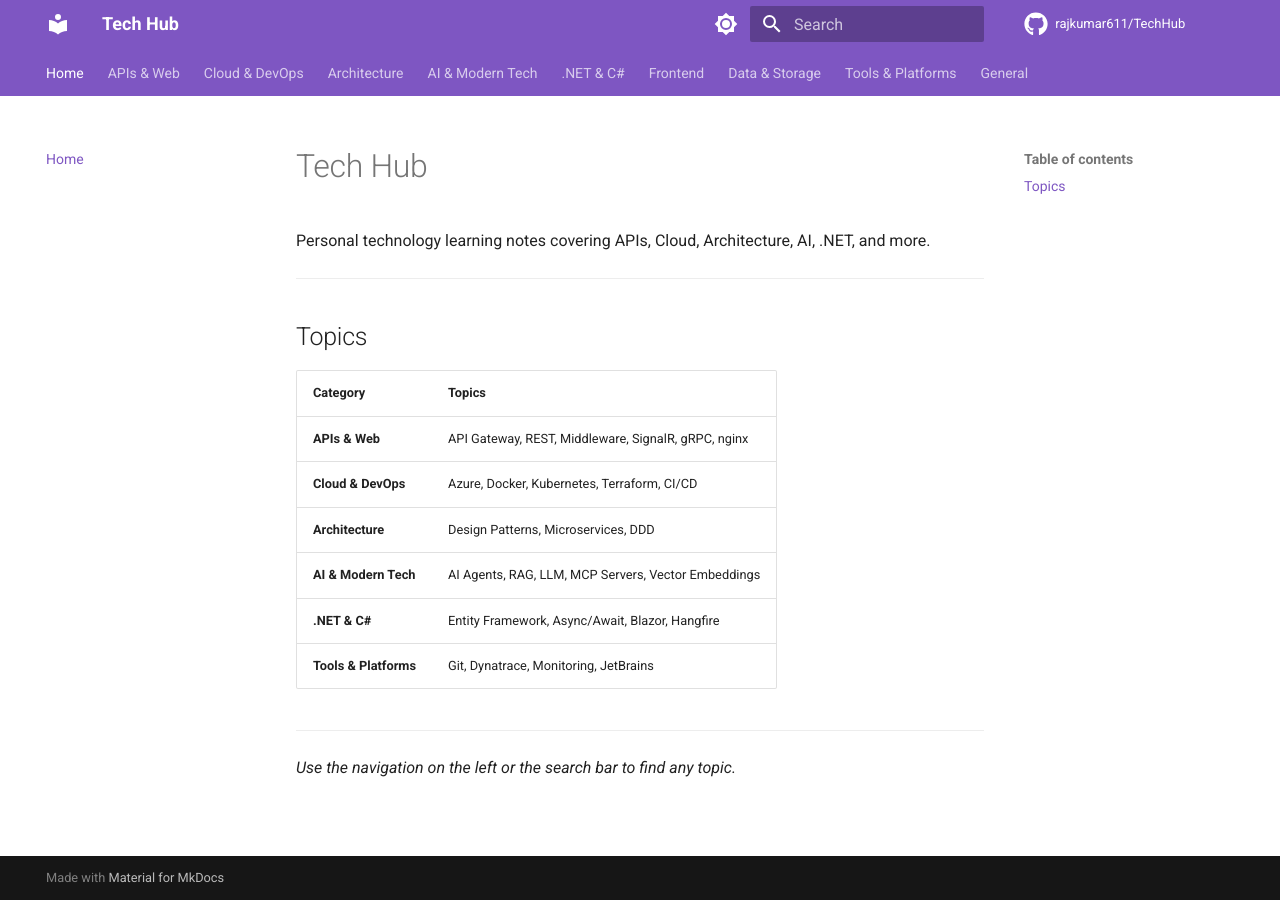
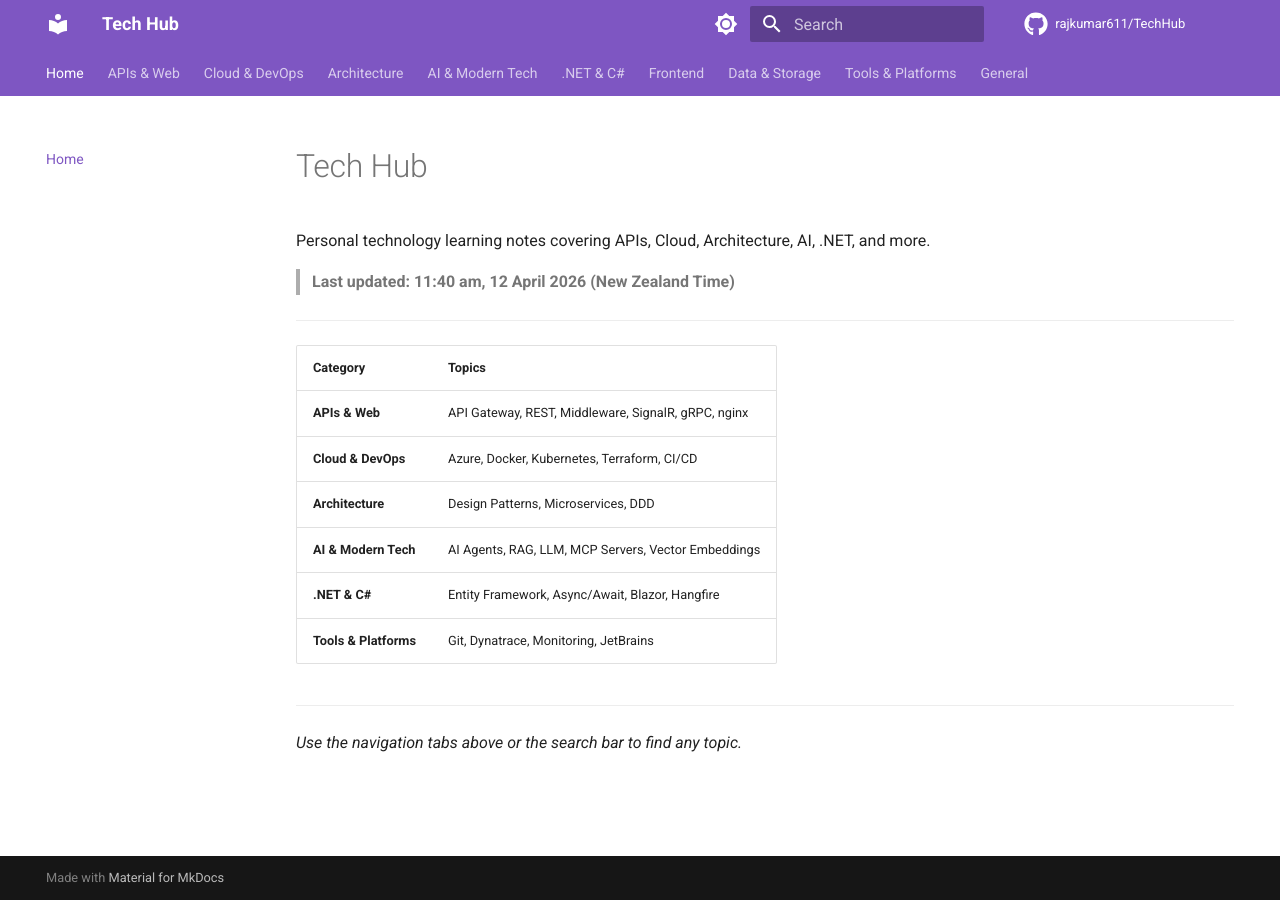
Before and after one commit to rajkumar611/TechHub, an MkDocs documentation site: the page built from docs/index.md, in a window 1280 px wide. Built offline with MkDocs 1.6.1 and Material for MkDocs 9.7.7, drawn with Linux system fonts in a browser that asks for light colours; comment, search, counter and statistics services are not loaded.

Commit message:
sync: update from Learnings folder

```diff
--- a/docs/index.md
+++ b/docs/index.md
@@ -1,10 +1,15 @@
+---
+hide:
+  - toc
+---
+
 # Tech Hub
 
 Personal technology learning notes covering APIs, Cloud, Architecture, AI, .NET, and more.
 
+> **Last updated: 11:40 am, 12 April 2026 (New Zealand Time)**
+
 ---
-
-## Topics
 
 | Category | Topics |
 |---|---|
@@ -17,4 +22,4 @@ Personal technology learning notes covering APIs, Cloud, Architecture, AI, .NET,
 
 ---
 
-*Use the navigation on the left or the search bar to find any topic.*
+*Use the navigation tabs above or the search bar to find any topic.*
```
Also changed, not shown: 1 other file.
